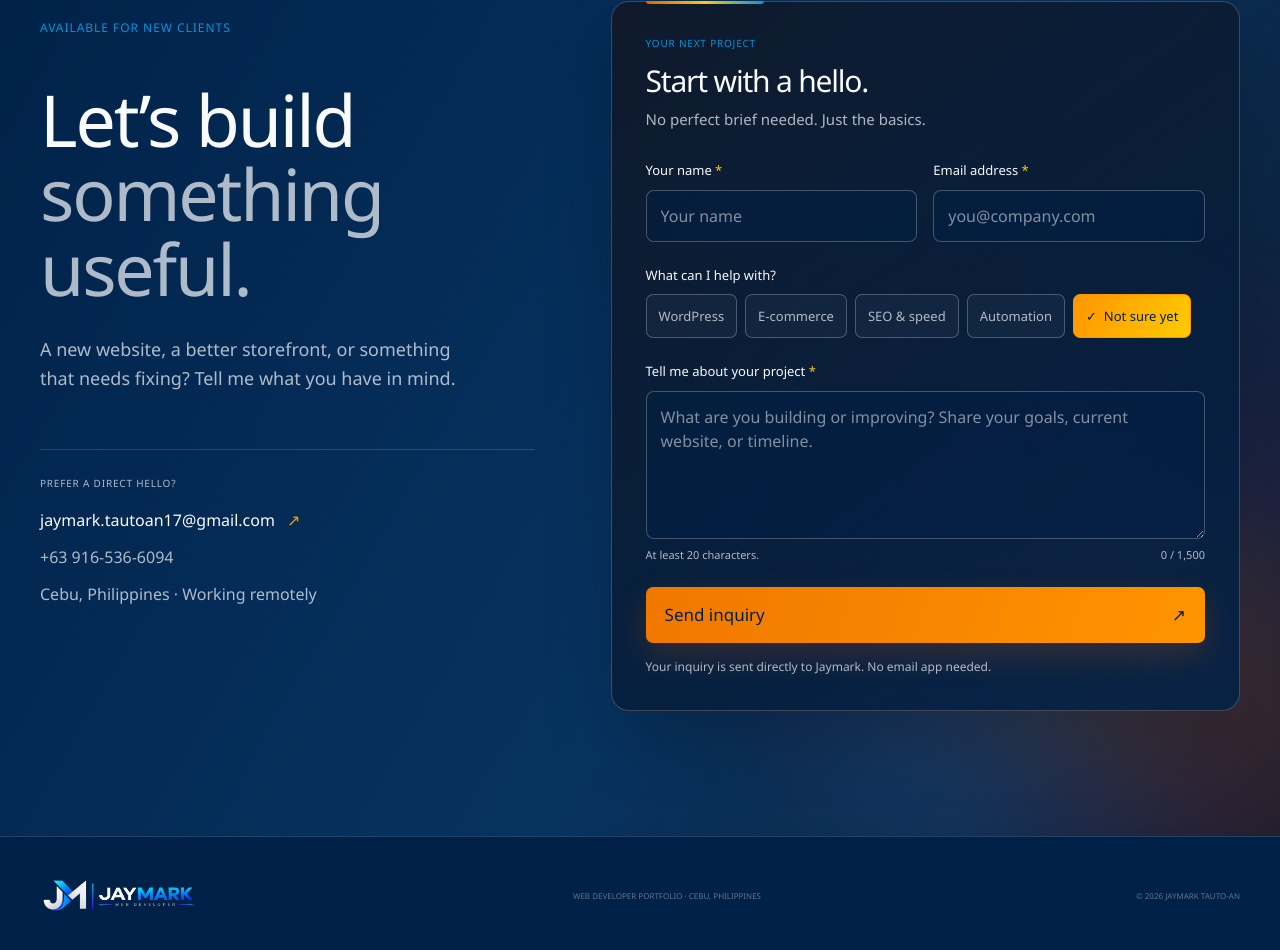
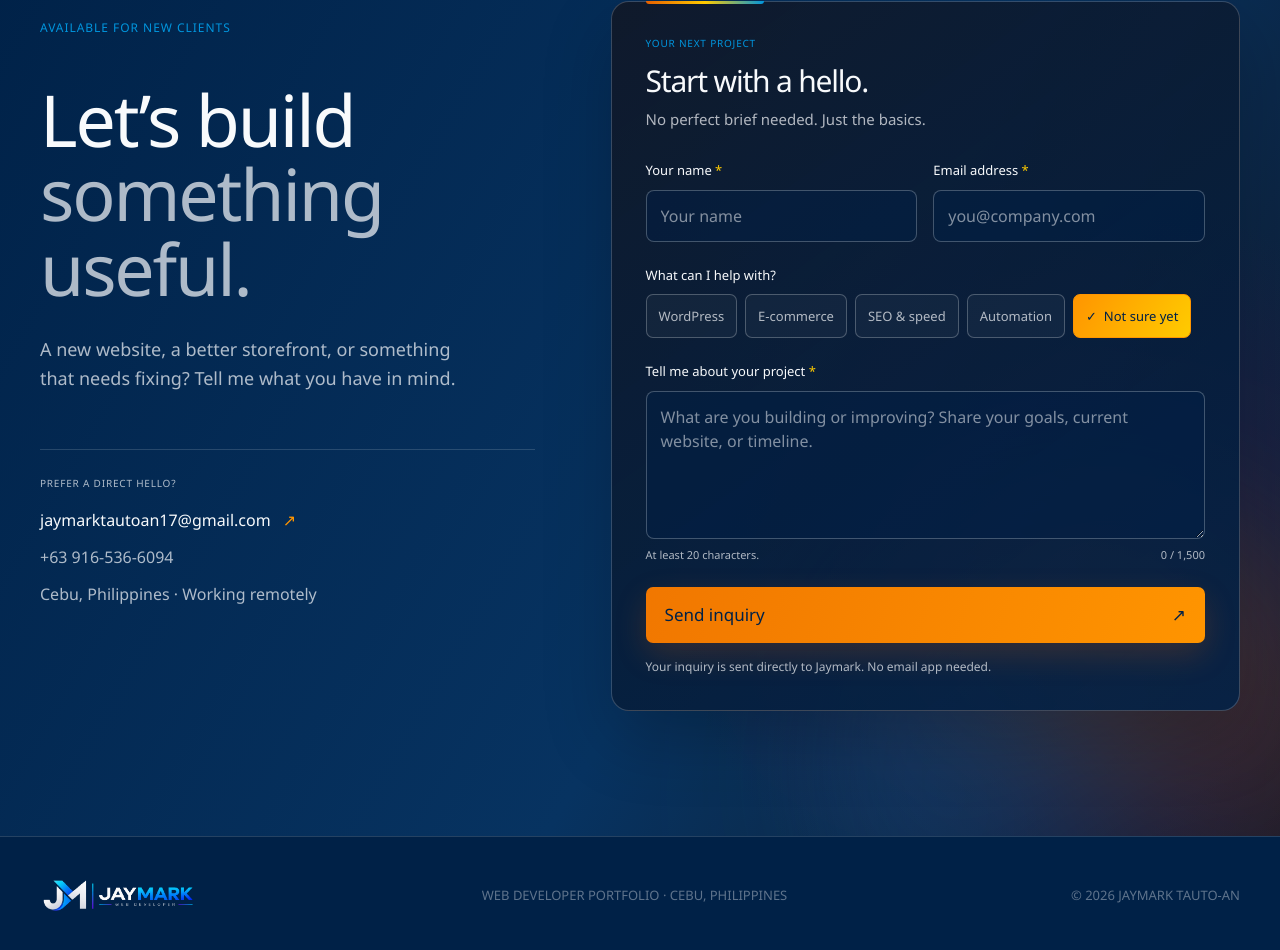
Before and after one commit to jaymarkggez/Jay-Mark-Tauto-an, a website built with Vite: page index.html in a window 1280 px wide. Shown: the part 6212-7162 px from the top of the page. Built offline with nearby package versions, Linux system fonts and the light colour scheme; a web font is replaced by a local one.

Commit message:
Update index.html

```diff
--- a/index.html
+++ b/index.html
@@ -23,7 +23,7 @@
         "@type": "Person",
         "name": "Jaymark Tauto-an",
         "jobTitle": "Web Developer and Digital Marketing Specialist",
-        "email": "mailto:jaymark.tautoan17@gmail.com",
+        "email": "mailto:jaymarktautoan17@gmail.com",
         "telephone": "+63 916-536-6094",
         "address": {
           "@type": "PostalAddress",
@@ -66,7 +66,7 @@
             <a href="#experience"><span>Experience<small>Roles and capabilities</small></span><b aria-hidden="true">↘</b></a>
             <a class="nav-contact" href="#contact"><span>Start a project<small>Tell me what you’re building</small></span><b aria-hidden="true">↗</b></a>
           </div>
-          <div class="mobile-nav-footer"><span>Web developer · Cebu</span><a href="mailto:jaymark.tautoan17@gmail.com">Email Jaymark <b aria-hidden="true">↗</b></a></div>
+          <div class="mobile-nav-footer"><span>Web developer · Cebu</span><a href="mailto:jaymarktautoan17@gmail.com">Email Jaymark <b aria-hidden="true">↗</b></a></div>
         </nav>
       </div>
     </header>
@@ -98,7 +98,7 @@
               </p>
               <div class="hero-actions">
                 <a class="button button-primary" href="#work">View work <span aria-hidden="true">↓</span></a>
-                <a class="button button-outline" href="mailto:jaymark.tautoan17@gmail.com?subject=Website%20project%20inquiry">Hire me</a>
+                <a class="button button-outline" href="mailto:jaymarktautoan17@gmail.com?subject=Website%20project%20inquiry">Hire me</a>
               </div>
               <div class="availability"><i aria-hidden="true"></i><span>Available for remote and project-based work</span></div>
             </div>
@@ -409,7 +409,7 @@
             <div class="contact-direct">
               <p class="utility">Prefer a direct hello?</p>
               <div class="contact-links">
-                <a href="mailto:jaymark.tautoan17@gmail.com">jaymark.tautoan17@gmail.com <span aria-hidden="true">↗</span></a>
+                <a href="mailto:jaymarktautoan17@gmail.com">jaymarktautoan17@gmail.com <span aria-hidden="true">↗</span></a>
                 <a href="tel:+639165366094">+63 916-536-6094</a>
                 <span>Cebu, Philippines · Working remotely</span>
               </div>
@@ -455,11 +455,11 @@
                 <div>
                   <strong data-contact-status-title></strong>
                   <span data-contact-status-detail></span>
-                  <a href="mailto:jaymark.tautoan17@gmail.com" data-contact-status-fallback hidden>Email Jaymark directly <span aria-hidden="true">↗</span></a>
+                  <a href="mailto:jaymarktautoan17@gmail.com" data-contact-status-fallback hidden>Email Jaymark directly <span aria-hidden="true">↗</span></a>
                 </div>
               </div>
             </form>
-            <noscript><p>Please <a href="mailto:jaymark.tautoan17@gmail.com">email Jaymark directly</a> to discuss your project. Direct form delivery needs JavaScript.</p></noscript>
+            <noscript><p>Please <a href="mailto:jaymarktautoan17@gmail.com">email Jaymark directly</a> to discuss your project. Direct form delivery needs JavaScript.</p></noscript>
           </div>
         </div>
       </section>
@@ -468,8 +468,8 @@
     <footer class="site-footer">
       <div class="shell footer-inner">
         <a class="brand" href="#top" aria-label="Jaymark Tauto-an, back to top"><img class="brand-logo" src="./assets/jaymark-logo.png" alt="" width="2172" height="724"></a>
-        <p>Web developer portfolio · Cebu, Philippines</p>
-        <p>© <span data-year></span> Jaymark Tauto-an</p>
+        <p style="font-size: 13px;">Web developer portfolio · Cebu, Philippines</p>
+        <p style="font-size: 13px;">© <span style="font-size: 13px;" data-year></span> Jaymark Tauto-an</p>
       </div>
     </footer>
   </body>
```
